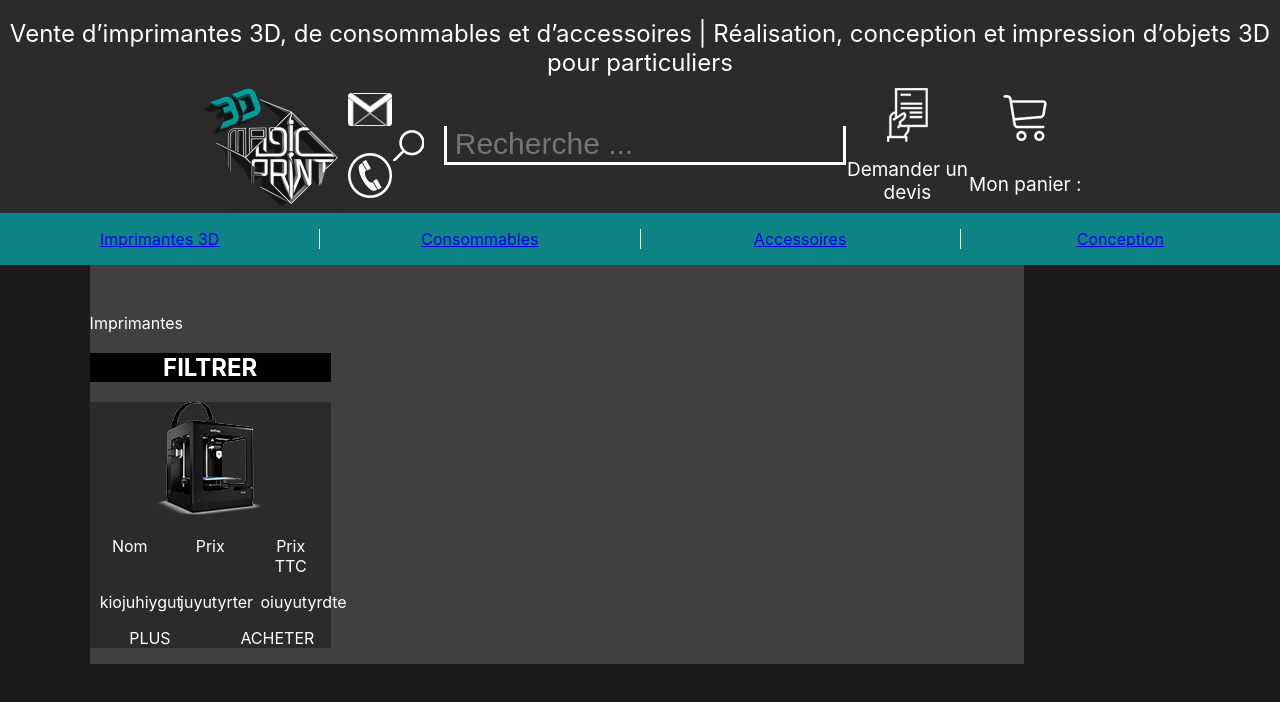
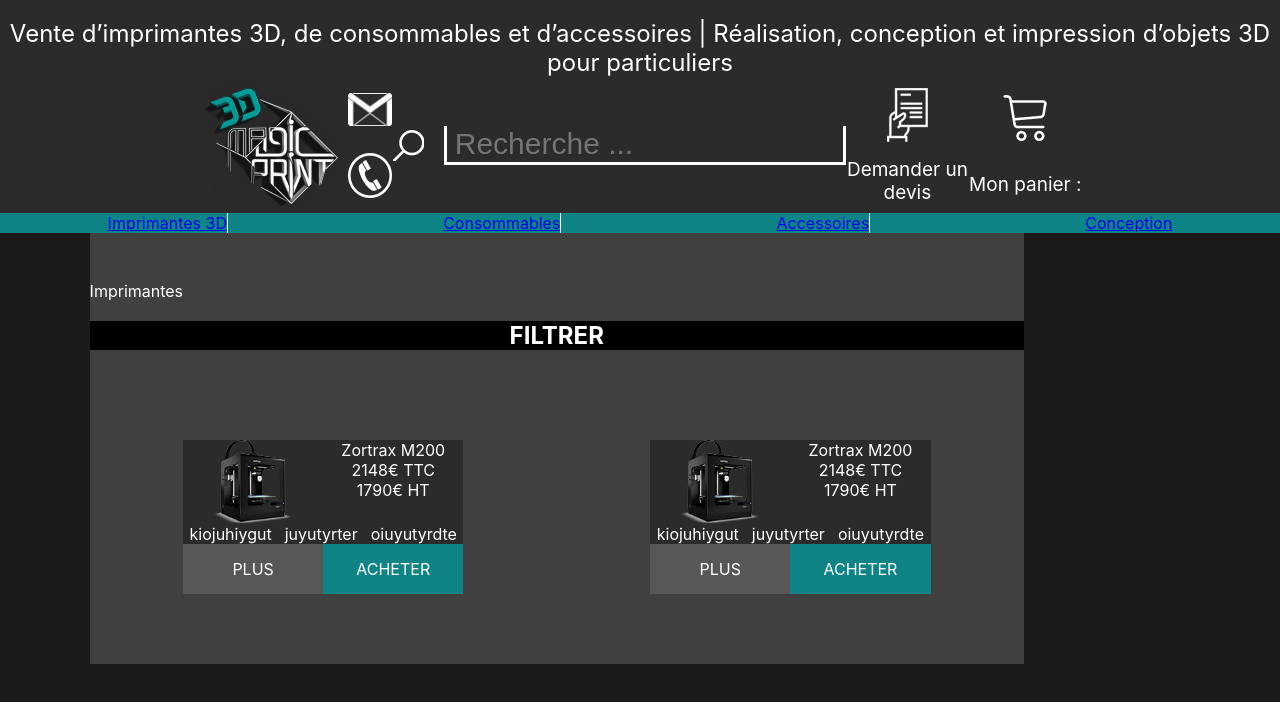
Before and after one commit to KONEKTEY/3D, a React (Create React App) app: page / in a window 1280 px wide. Shown: the top 702 px of the page. Built offline with nearby package versions, Linux system fonts and the light colour scheme.

Commit message:
boutons plus et acheter

```diff
--- a/src/App.js
+++ b/src/App.js
@@ -14,7 +14,7 @@
         <Header/>
         <Router >
         <div className="Menu">
-        <ul>
+        <ul className="Navig">
             <li className="BorderRight">
             <Link to="/">Imprimantes 3D</Link>
             </li>
--- a/src/Gallerie.js
+++ b/src/Gallerie.js
@@ -7,6 +7,7 @@
     return (
       <div className="Gallerie">
      	<Produit/>
+     	<Produit/>
       </div>
     );
   }
--- a/src/Imprimantes.js
+++ b/src/Imprimantes.js
@@ -8,7 +8,7 @@
     return (
       <div className="Imprimantes">
         <p>Imprimantes</p>
-        <div>
+        <div className="Market">
         	<Filtre/>
         	<Gallerie/>
         </div>
--- a/src/Produit.js
+++ b/src/Produit.js
@@ -10,9 +10,9 @@
      	<div className="Demo">
      		<img src={Miniature} />
      		<ul>
-     			<li>Nom</li>
-     			<li>Prix</li>
-     			<li>Prix TTC</li>
+     			<li>Zortrax M200</li>
+     			<li>2148€ TTC</li>
+     			<li>1790€ HT</li>
      		</ul>
      	</div>
      	<ul className="Details">
@@ -21,8 +21,8 @@
      		<li>oiuyutyrdte</li>
      	</ul>
      	<ul className="Action">
-     		<li>PLUS</li>
-     		<li>ACHETER</li>
+     		<li className="gray">PLUS</li>
+     		<li className="blue">ACHETER</li>
      	</ul>
       </div>
     );
--- a/src/index.css
+++ b/src/index.css
@@ -21,6 +21,10 @@
 
 .Content{
   background-color: #1b1b1b;
+}
+
+ul{
+  margin: 0;
 }
 
 .Header > p{
@@ -63,11 +67,29 @@
   width: 100%;
 }
 
+.Market{
+  width: 100%;
+}
+
 .Produit{
   background-color: #2b2b2b;
+  width: 30%;
+  margin: 70px;
+}
+
+.Produit img{
+  width: 30%;
+  margin: 0 10%;
 }
 
 .Gallerie{
+  width: 100%;
+  display: flex;
+  justify-content: space-around;
+  align-content: center;
+}
+
+.Navig{
 
 }
 
@@ -119,7 +141,7 @@
 padding: 0;
 }
 
-.Menu ul li{
+.Navig{
   width: 25%;
 }
 
@@ -204,6 +226,42 @@
     monospace;
 }
 
+.Demo{
+  display: flex;
+  justify-content: flex-start;
+}
+
+.Demo ul{
+  display: flex;
+  flex-direction: column;
+  justify-content: flex-start;
+
+}
+
+.Details{
+  display: flex;
+  flex-direction: column;
+  justify-content: flex-start;
+}
+
+.gray{
+  background-color: #575757;
+}
+
+.blue{
+  background-color: #0f8486;
+}
+
+.blue:hover{
+  background-color: #0f7b7d;
+}
+
+.Action li{
+  width: 50%;
+  padding: 15px;
+  margin: 0;
+}
+
 @media screen and (max-width: 750px) {
   body{
     background-color: red;
```
